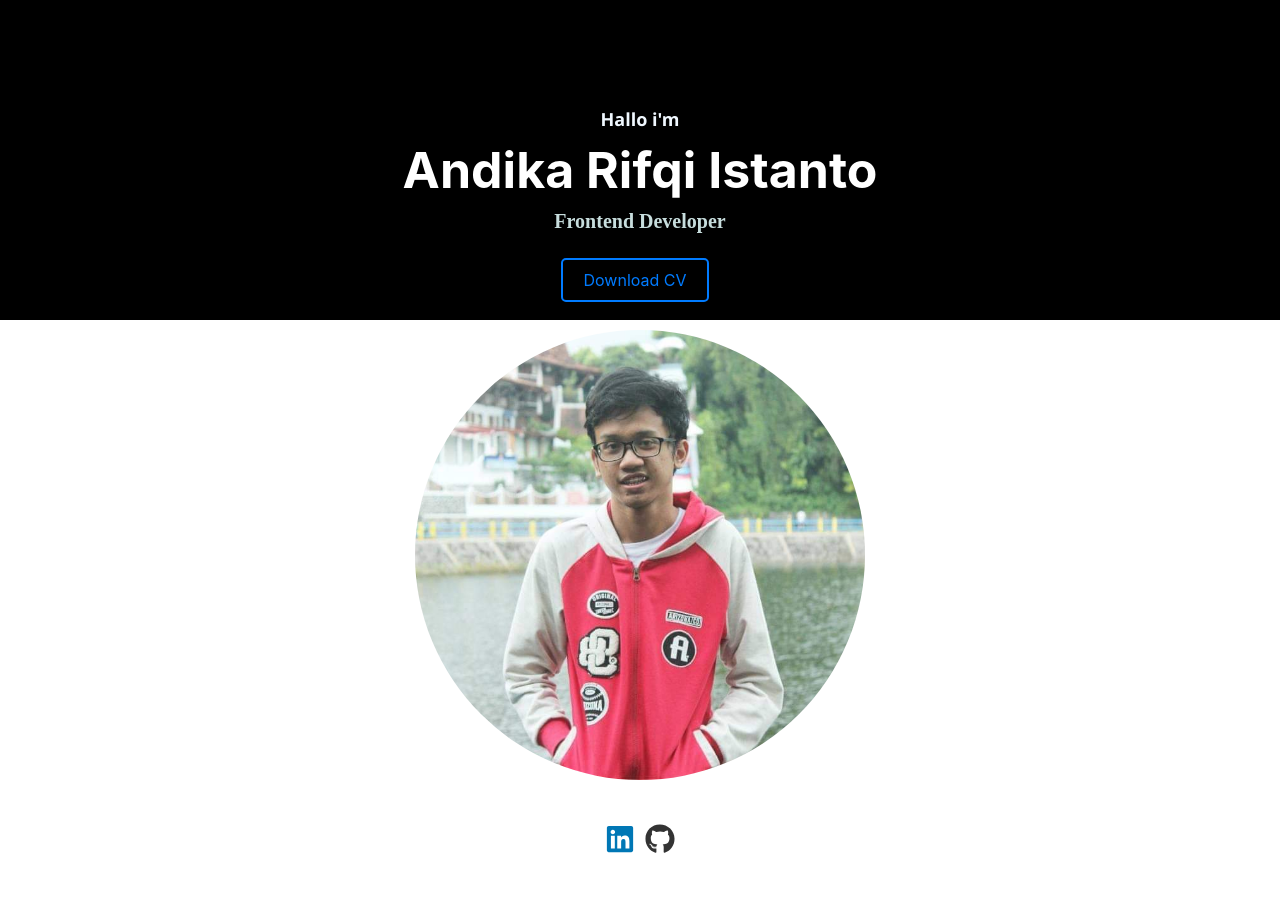
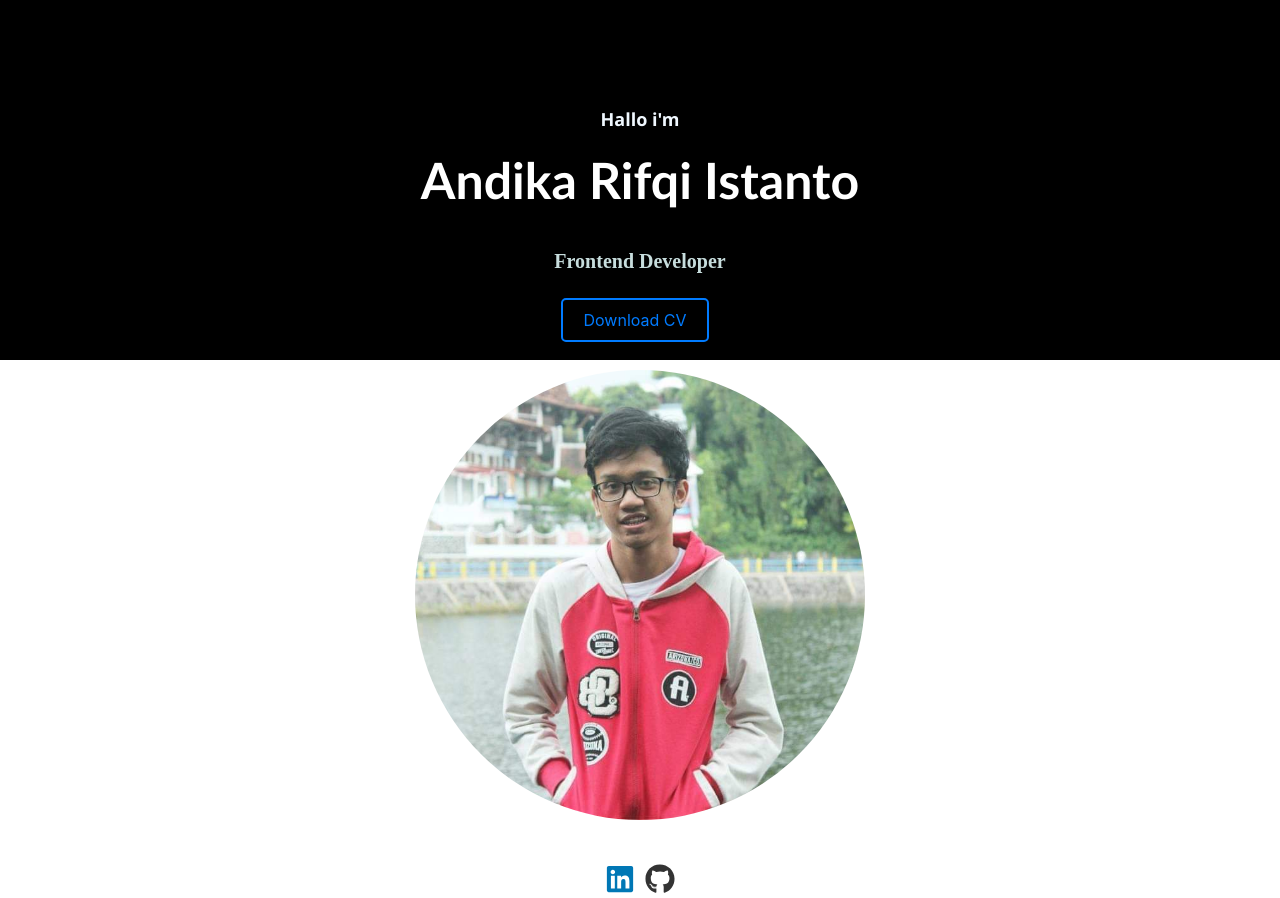
Before and after one commit to andikarifki/react-deploy, a React (Create React App) app: page / in a window 1280 px wide. Before the commit the page ends 858 px from the top, so only its background shows below. Built offline with nearby package versions, Linux system fonts and the light colour scheme.

Commit message:
deploy to special repository

```diff
--- a/src/components/css/About.css
+++ b/src/components/css/About.css
@@ -13,8 +13,9 @@
   align-items: center; /* Center horizontally */
   font-size: 50px;
   position: relative;
-  margin-top: 20px;
+  margin-top: 30px;
   margin-bottom: 00px;
+  font-family: 'Trebuchet MS', 'Lucida Sans Unicode', 'Lucida Grande', 'Lucida Sans', Arial, sans-serif;
 }
 
 .section-link {
@@ -30,7 +31,7 @@
   font-size: 20px;
   position: relative;
   font-family: "Times New Roman", Times, serif;
-  margin-top: 10px;
+  margin-top: 40px;
 }
 
 .link-pdf {
```
